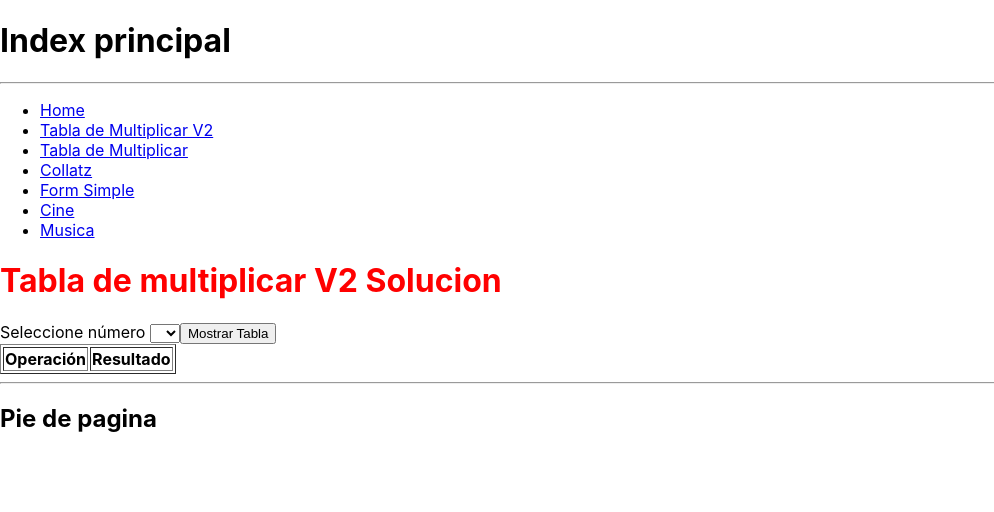
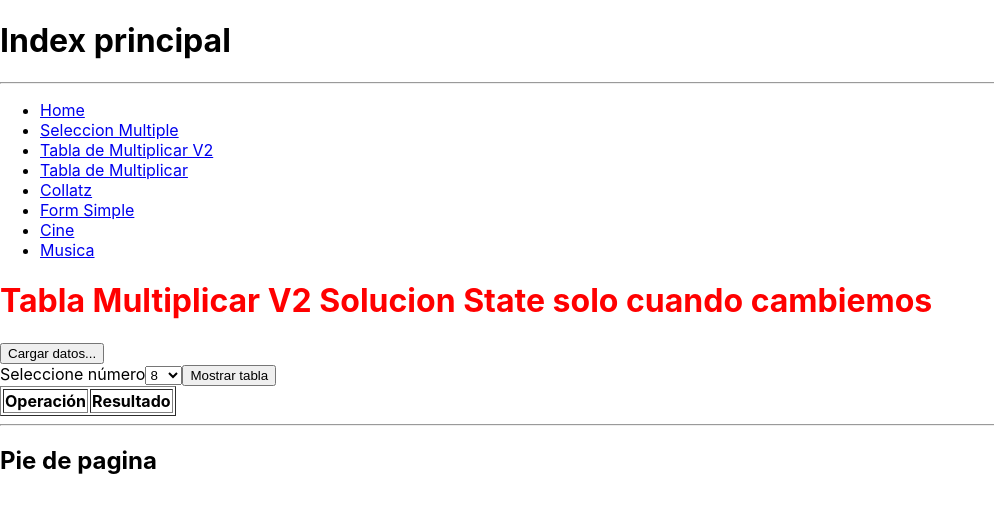
Before and after one commit to AlvaroCascoV/reactformsrutas, a React (Create React App) app: page /tablamultiplicarv2solucion in a window 1280 px wide. Shown: the top 512 px of the page, without its empty margins (0-994 px from the left). Built offline with nearby package versions, Linux system fonts and the light colour scheme.

Commit message:
solucion tablas y seleccion multiple

```diff
--- a/src/components/MenuRutas.js
+++ b/src/components/MenuRutas.js
@@ -6,6 +6,9 @@ export default class MenuRutas extends Component {
             <ul>
                 <li>
                     <a href='/'>Home</a>
+                </li>
+                <li>
+                    <a href='/multiple'>Seleccion Multiple</a>
                 </li>
                 <li>
                     <a href='/tablamultiplicarv2'>Tabla de Multiplicar V2</a>
--- a/src/components/Router.js
+++ b/src/components/Router.js
@@ -9,6 +9,7 @@ import TablaMultiplicar from './TablaMultiplicar'
 import TablaMultiplicarSolucion from './TablaMultiplicarSolucion'
 import TablaMultiplicarv2 from './TablaMultiplicarv2'
 import TablaMultiplicarv2Solucion from './TablaMultiplicarv2Solucion'
+import SeleccionMultiple from './SeleccionMultiple'
 
 export default class Router extends Component {
     render() {
@@ -24,6 +25,7 @@ export default class Router extends Component {
                     <Route path='/tablamultiplicarsolucion' element={<TablaMultiplicarSolucion/>}/>
                     <Route path='/tablamultiplicarv2' element={<TablaMultiplicarv2/>}/>
                     <Route path='/tablamultiplicarv2solucion' element={<TablaMultiplicarv2Solucion/>}/>
+                    <Route path='/multiple' element={<SeleccionMultiple/>}/>
                 </Routes>
             </BrowserRouter>
         )
--- /dev/null
+++ b/src/components/SeleccionMultiple.js
@@ -0,0 +1,50 @@
+import React, { Component } from 'react'
+
+export default class SeleccionMultiple extends Component {
+    selectMultiple = React.createRef();
+
+    mostrarSeleccionados = (event) => {
+        event.preventDefault();
+        let options = this.selectMultiple.current.options;
+        var data =""
+        //DEBEMOS RECORRER TODAS LAS OPCIONES
+        //DENTRO DE CADA OPTION INDIVIDUAL, TENEMOS UN ATRIBUTO LLAMADO
+        //selected PARA AVERIGUAR SI EL ELEMENTO ESTA SELECCIONADO
+        for (var option of options) {
+            if (option.selected === true) {
+                console.log(option.value)
+                data += option.value + ","
+            }
+        }
+        this.setState({
+            seleccionados:data
+        })
+    }
+
+    state = {
+        seleccionados: ""
+    }
+    render() {
+        return (
+            <div>
+                <h1>Seleccion multiple</h1>
+                <h2 style={{ color: "blue" }}>
+                    {this.state.seleccionados}
+                </h2>
+                <form onSubmit={this.mostrarSeleccionados}>
+                    <label>Seleccione varios elementos</label>
+                    <select size="10" multiple ref={this.selectMultiple}>
+                        <option>Elemento 1</option>
+                        <option>Elemento 2</option>
+                        <option>Elemento 3</option>
+                        <option>Elemento 4</option>
+                        <option>Elemento 5</option>
+                        <option>Elemento 6</option>
+                        <option>Elemento 7</option>
+                    </select>
+                    <button>Mostrar seleccionados</button>
+                </form>
+            </div>
+        )
+    }
+}
--- a/src/components/TablaMultiplicarv2.js
+++ b/src/components/TablaMultiplicarv2.js
@@ -1,16 +1,9 @@
 import React, { Component } from 'react'
 
 export default class TablaMultiplicarv2 extends Component {
-    constructor(props) {
-        super(props);
-        this.state = {
-            tabla: [],
-            select: []
-        }
-        this.selectNumero = React.createRef();
-        this.generarSelect();
-    }
-    generarSelect = () => {
+    selectNumero = React.createRef();
+    generarSelect = (event) => {
+        event.preventDefault();
         console.log("select generado")
         let aux = []
         for (let i = 0; i <= 5; i++) {
@@ -38,6 +31,10 @@ export default class TablaMultiplicarv2 extends Component {
         this.setState({
             tabla: aux
         })
+    }
+    state={
+        tabla:[],
+        select:[]
     }
     render() {
         return (
--- a/src/components/TablaMultiplicarv2Solucion.js
+++ b/src/components/TablaMultiplicarv2Solucion.js
@@ -6,47 +6,49 @@ export default class TablaMultiplicarv2Solucion extends Component {
         event.preventDefault();
         let aux = [];
         let numero = parseInt(this.selectNumero.current.value);
-        for (let i = 1; i <= 10; i++) {
+        for (var i = 1; i <= 10; i++) {
             var operacion = numero + " * " + i;
             var resultado = numero * i;
-            let dato = {
-                operacion: operacion,
-                resultado: resultado
-            }
-            aux.push(dato);
+            aux.push(<tr>
+                <td>{operacion}</td>
+                <td>{resultado}</td>
+            </tr>)
         }
         this.setState({
             tabla: aux
         })
     }
-    numeros= [8, 4, 6, 9]
     generarRandoms = () => {
-        console.log("select generado")
-        for (let i = 0; i <= 5; i++) {
-            let random = parseInt((Math.random() * 50) + 1)
-            this.numeros.push(random)
+        for (var i = 1; i <= 5; i++) {
+            var random = parseInt(Math.random() * 50) + 1;
+            this.numeros.push(random);
         }
     }
     state = {
-        tabla: [],
+        tabla: []
     }
+    numeros = [8, 4, 6, 9]
+    mensaje = "State solo cuando cambiemos"
     render() {
         return (
             <div>
-                <h1 style={{color:"red"}}>Tabla de multiplicar V2 Solucion</h1>
-                {()=>this.generarRandoms()}
+                <h1 style={{ color: "red" }}>Tabla Multiplicar V2 Solucion {this.mensaje}</h1>
+                {this.generarRandoms()}
+                <button onClick={this.generarRandoms}>
+                    Cargar datos...
+                </button>
                 <form onSubmit={this.generarTabla}>
-                    <label>Seleccione número </label>
+                    <label>Seleccione número</label>
                     <select ref={this.selectNumero}>
-                        <option />
                         {
                             this.numeros.map((num, index) => {
                                 return (<option key={index}>{num}</option>)
                             })
                         }
                     </select>
-                    <button>Mostrar Tabla</button>
-                    <table border={"1px"}>
+                    <button>Mostrar tabla</button>
+                </form>
+                <table border="1">
                     <thead>
                         <tr>
                             <th>Operación</th>
@@ -56,15 +58,11 @@ export default class TablaMultiplicarv2Solucion extends Component {
                     <tbody>
                         {
                             this.state.tabla.map((fila, index) => {
-                                    return (<tr key={index}>
-                                        <td>{fila.operacion}</td>
-                                        <td>{fila.resultado}</td>
-                                    </tr>)
+                                return (fila)
                             })
                         }
                     </tbody>
                 </table>
-                </form>
             </div>
         )
     }
```
Lines whose indentation alone changed are shown as unchanged.
